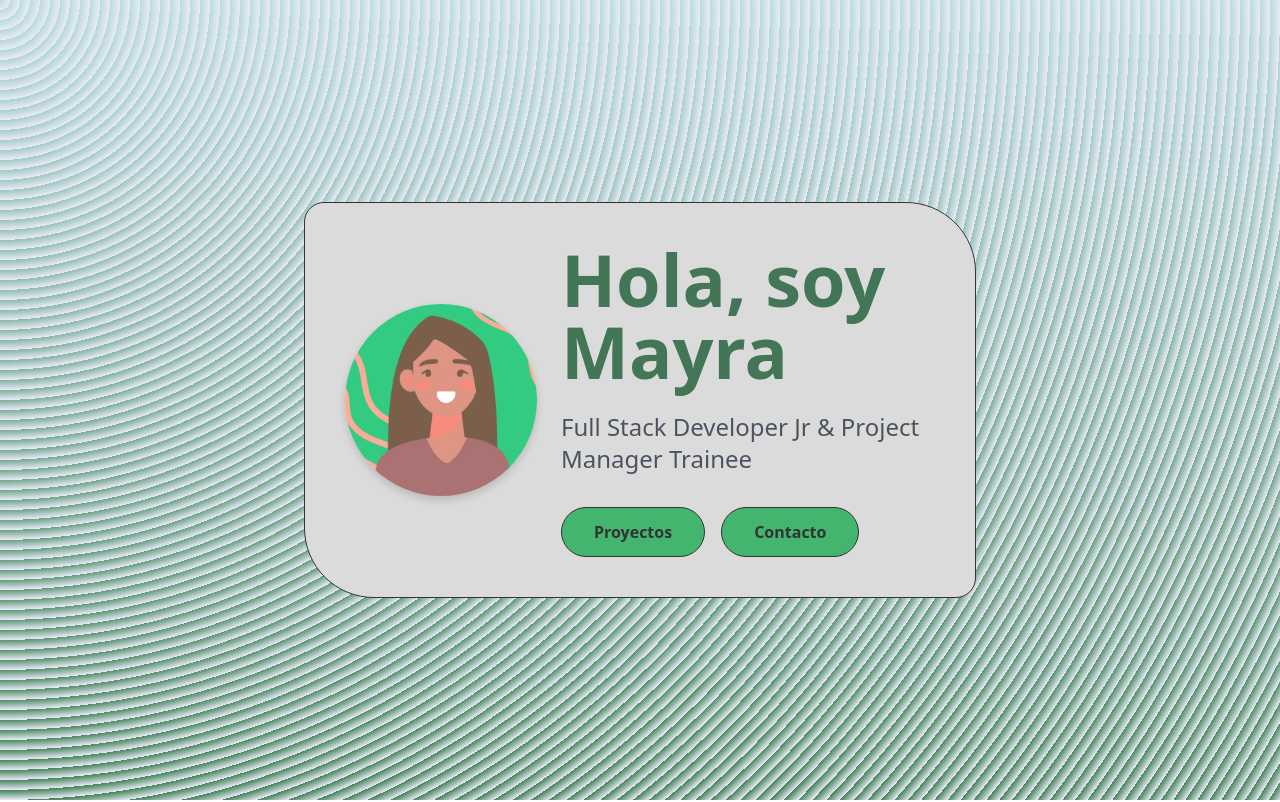
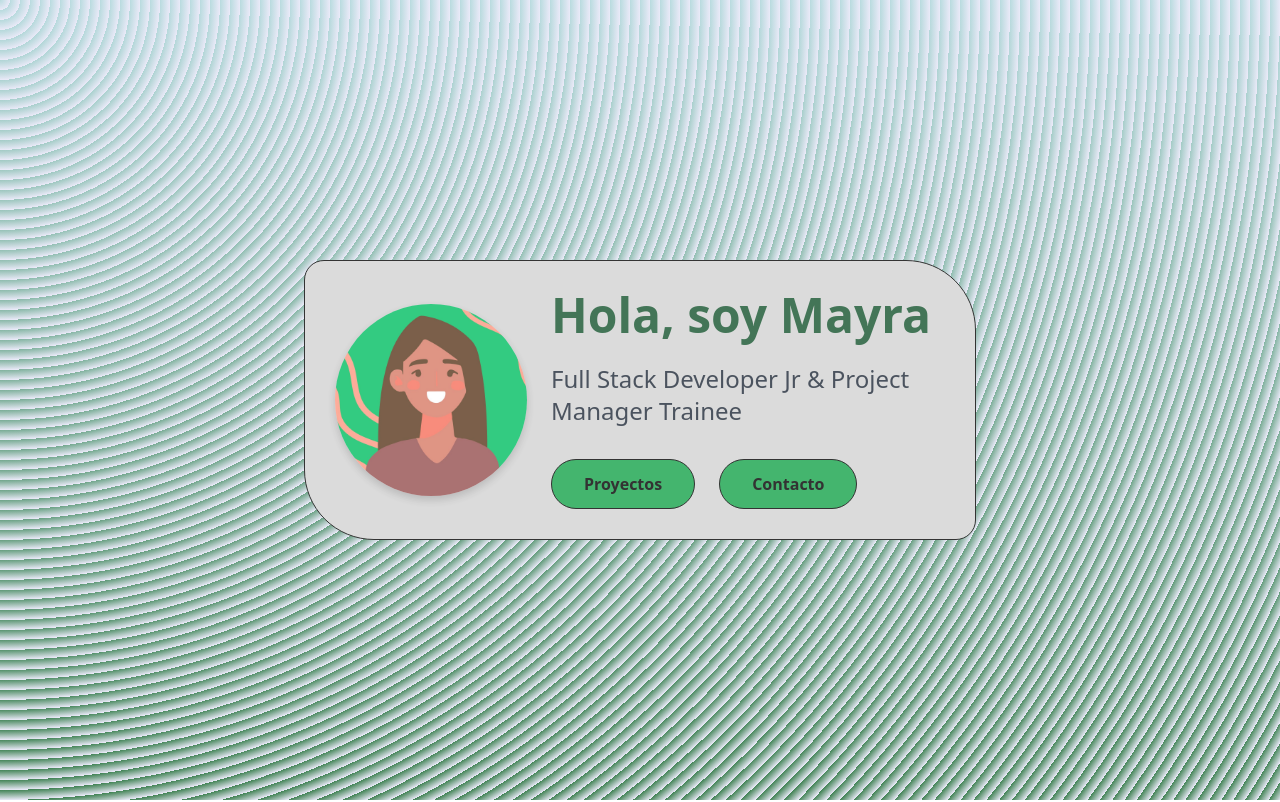
Before and after one commit to MayradelvGonzalez/PortfolioMay, a React (Create React App) app: page / in a window 1280 px wide. Shown: the top 802 px of the page. Built offline with nearby package versions, Linux system fonts and the light colour scheme.

Commit message:
acomodandoElementos

```diff
--- a/src/components/HeroSection.js
+++ b/src/components/HeroSection.js
@@ -57,7 +57,7 @@ const HeroSection = ({ scrollToContact }) => {
 
   return (
     <section
-      className="min-h-screen bg-gradient-to-b from-green-50 to-white flex items-center justify-center px-4"
+      className="h-screen bg-gradient-to-b from-green-50 to-white flex items-center justify-center px-4"
       style={{
         backgroundColor: '#e5e5f7',
         opacity: 0.8,
@@ -68,13 +68,13 @@ const HeroSection = ({ scrollToContact }) => {
     >
       <div
         className="flex flex-col md:flex-row items-center justify-center max-w-2xl"
-        style={{ backgroundColor: 'lightgray', padding: '40px', margin:'50px', borderRadius: '20px 70px', border: '1px black solid' }}
+        style={{ backgroundColor: 'lightgray', padding: '30px', borderRadius: '20px 70px', border: '1px black solid' }}
       >
         {/* Imagen a la izquierda */}
         <img
           ref={imageRef}
           src={remoteWorkGraphic}
-          alt="Ilustración de trabajo remoto o diseño"
+          alt="avatar"
           className="w-48 h-auto mb-6 md:mb-0 md:mr-6"
           style={{ borderRadius: '50%', boxShadow: '0 4px 8px rgba(0, 0, 0, 0.2)' }}
         />
@@ -83,7 +83,7 @@ const HeroSection = ({ scrollToContact }) => {
         <div className="text-center md:text-left">
           <h1
             ref={titleRef}
-            className="text-5xl md:text-7xl font-bold text-green-900 mb-6"
+            className="text-5xl md:text-5xl font-bold text-green-900 mb-6"
           >
             Hola, soy <span className="text-green-900">Mayra</span>
           </h1>
@@ -93,7 +93,7 @@ const HeroSection = ({ scrollToContact }) => {
           >
             Full Stack Developer Jr & Project Manager Trainee
           </p>
-          <div className="flex gap-4 justify-center md:justify-start">
+          <div className="flex gap-6 justify-center md:justify-start">
             <a
               href="https://github.com/MayradelvGonzalez"
               target="_blank"
```
